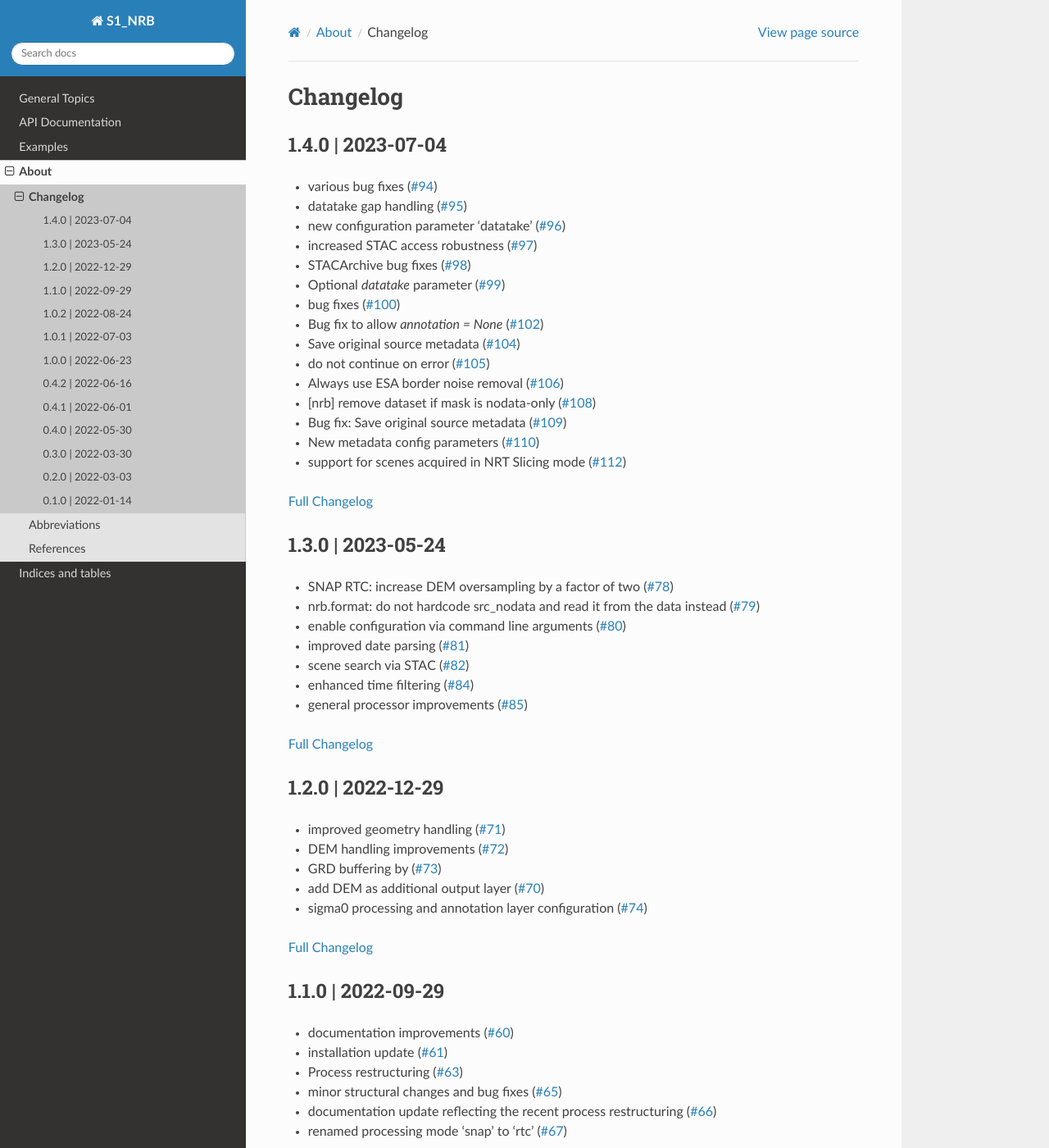
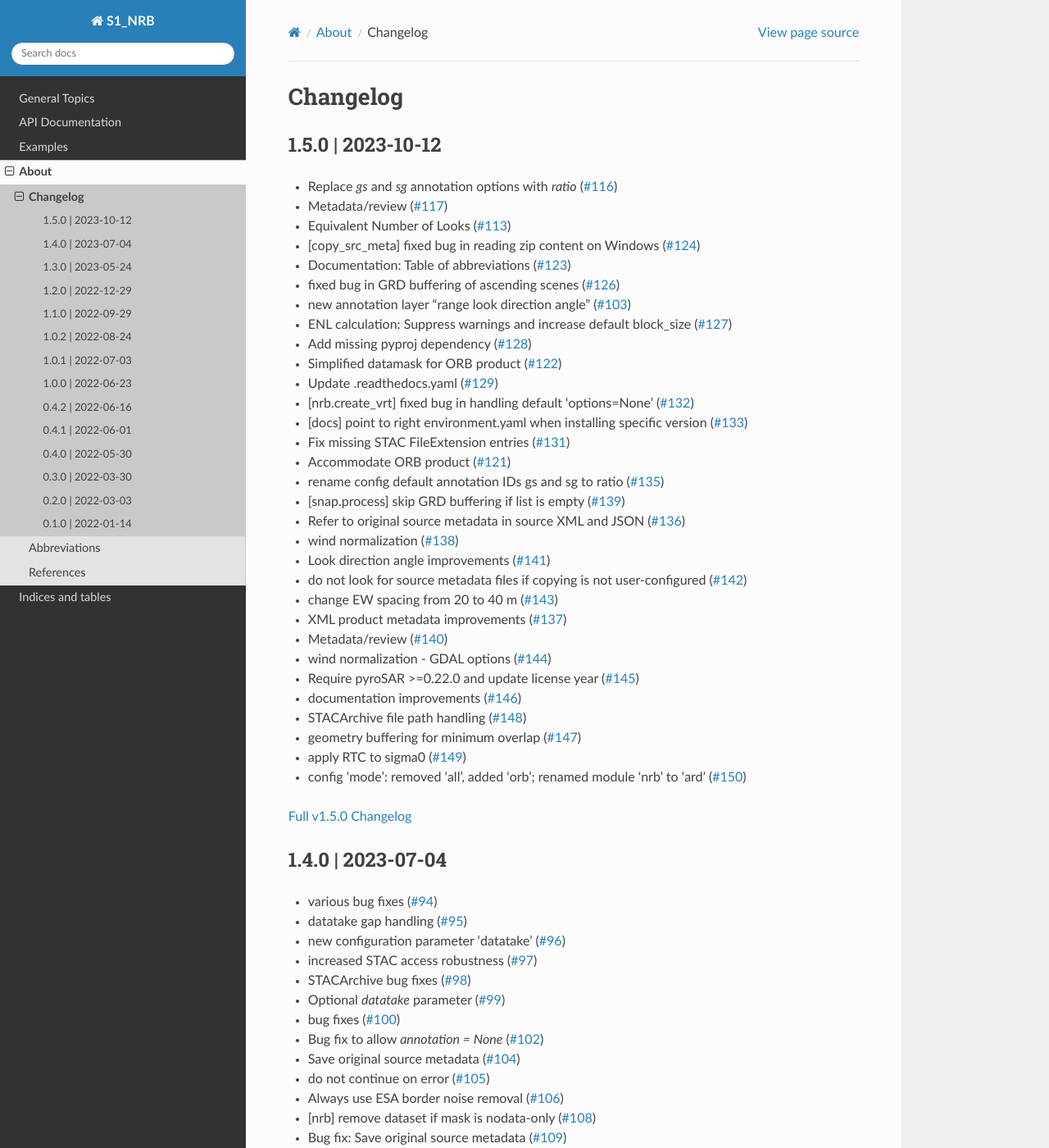
Before and after one commit to SAR-ARD/s1ard, a Sphinx documentation site: the page built from docs/about/changelog.rst, in a window 1280 px wide and 1400 px high. Shown: the whole window at 82% size. Built offline with Sphinx 7.4.7 and the Read the Docs theme 2.0.0, drawn with Linux system fonts in a browser that asks for light colours.

Commit message:
version 1.5.0 changelog

```diff
--- a/docs/about/changelog.rst
+++ b/docs/about/changelog.rst
@@ -1,5 +1,42 @@
 Changelog
 =========
+
+1.5.0 | 2023-10-12
+------------------
+
+* Replace `gs` and `sg` annotation options with `ratio` (`#116 <https://github.com/SAR-ARD/S1_NRB/pull/116>`_)
+* Metadata/review (`#117 <https://github.com/SAR-ARD/S1_NRB/pull/117>`_)
+* Equivalent Number of Looks (`#113 <https://github.com/SAR-ARD/S1_NRB/pull/113>`_)
+* [copy_src_meta] fixed bug in reading zip content on Windows (`#124 <https://github.com/SAR-ARD/S1_NRB/pull/124>`_)
+* Documentation: Table of abbreviations (`#123 <https://github.com/SAR-ARD/S1_NRB/pull/123>`_)
+* fixed bug in GRD buffering of ascending scenes (`#126 <https://github.com/SAR-ARD/S1_NRB/pull/126>`_)
+* new annotation layer "range look direction angle" (`#103 <https://github.com/SAR-ARD/S1_NRB/pull/103>`_)
+* ENL calculation: Suppress warnings and increase default block_size (`#127 <https://github.com/SAR-ARD/S1_NRB/pull/127>`_)
+* Add missing pyproj dependency (`#128 <https://github.com/SAR-ARD/S1_NRB/pull/128>`_)
+* Simplified datamask for ORB product (`#122 <https://github.com/SAR-ARD/S1_NRB/pull/122>`_)
+* Update .readthedocs.yaml (`#129 <https://github.com/SAR-ARD/S1_NRB/pull/129>`_)
+* [nrb.create_vrt] fixed bug in handling default 'options=None' (`#132 <https://github.com/SAR-ARD/S1_NRB/pull/132>`_)
+* [docs] point to right environment.yaml when installing specific version (`#133 <https://github.com/SAR-ARD/S1_NRB/pull/133>`_)
+* Fix missing STAC FileExtension entries (`#131 <https://github.com/SAR-ARD/S1_NRB/pull/131>`_)
+* Accommodate ORB product (`#121 <https://github.com/SAR-ARD/S1_NRB/pull/121>`_)
+* rename config default annotation IDs gs and sg to ratio (`#135 <https://github.com/SAR-ARD/S1_NRB/pull/135>`_)
+* [snap.process] skip GRD buffering if list is empty (`#139 <https://github.com/SAR-ARD/S1_NRB/pull/139>`_)
+* Refer to original source metadata in source XML and JSON (`#136 <https://github.com/SAR-ARD/S1_NRB/pull/136>`_)
+* wind normalization (`#138 <https://github.com/SAR-ARD/S1_NRB/pull/138>`_)
+* Look direction angle improvements (`#141 <https://github.com/SAR-ARD/S1_NRB/pull/141>`_)
+* do not look for source metadata files if copying is not user-configured (`#142 <https://github.com/SAR-ARD/S1_NRB/pull/142>`_)
+* change EW spacing from 20 to 40 m (`#143 <https://github.com/SAR-ARD/S1_NRB/pull/143>`_)
+* XML product metadata improvements (`#137 <https://github.com/SAR-ARD/S1_NRB/pull/137>`_)
+* Metadata/review (`#140 <https://github.com/SAR-ARD/S1_NRB/pull/140>`_)
+* wind normalization - GDAL options (`#144 <https://github.com/SAR-ARD/S1_NRB/pull/144>`_)
+* Require pyroSAR >=0.22.0 and update license year (`#145 <https://github.com/SAR-ARD/S1_NRB/pull/145>`_)
+* documentation improvements (`#146 <https://github.com/SAR-ARD/S1_NRB/pull/146>`_)
+* STACArchive file path handling (`#148 <https://github.com/SAR-ARD/S1_NRB/pull/148>`_)
+* geometry buffering for minimum overlap (`#147 <https://github.com/SAR-ARD/S1_NRB/pull/147>`_)
+* apply RTC to sigma0 (`#149 <https://github.com/SAR-ARD/S1_NRB/pull/149>`_)
+* config 'mode': removed 'all', added 'orb'; renamed module 'nrb' to 'ard' (`#150 <https://github.com/SAR-ARD/S1_NRB/pull/150>`_)
+
+`Full v1.5.0 Changelog <https://github.com/SAR-ARD/S1_NRB/compare/v1.4.0...v1.5.0>`_
 
 1.4.0 | 2023-07-04
 ------------------
```
